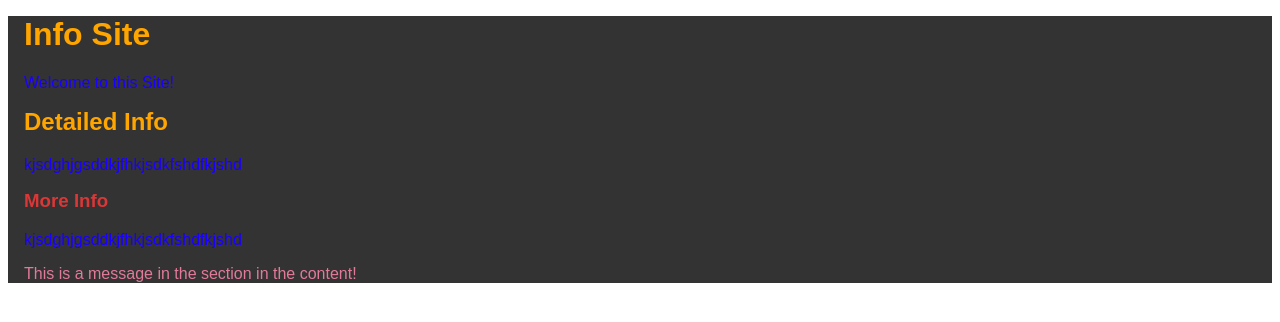
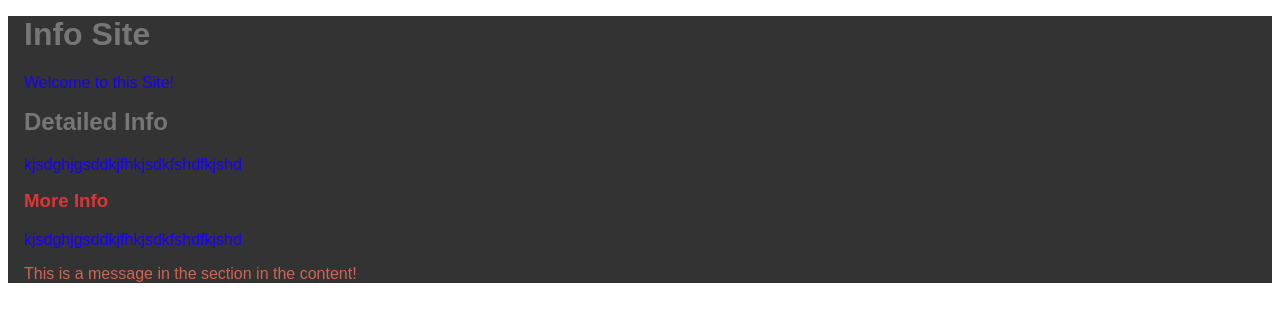
Before and after one commit to Scientific-Research/mk-003-sass-basics, a React (Vite) app: page / in a window 1280 px wide. Shown: the top 322 px of the page. Built offline with nearby package versions, Linux system fonts and the light colour scheme.

Commit message:
warning color with tomato was defined!

```diff
--- a/src/styles/App.scss
+++ b/src/styles/App.scss
@@ -1,4 +1,4 @@
-@use 'variables' as *;
+@use 'variables_conservative' as *;
 
 // $main_font_color: rgb(204, 95, 128);
 div.App {
@@ -29,7 +29,7 @@ div.App {
 
   section.content {
     p {
-      color: $paragraphColorInContent;
+      color:$warningColor ;
     }
   }
 }
--- a/src/styles/_variables.scss
+++ b/src/styles/_variables.scss
@@ -2,3 +2,4 @@ $headerColor: orange;
 $headerTopMargin: 1rem;
 $main-font-color: rgb(25, 0, 255);
 $paragraphColorInContent: rgb(226, 122, 154);
+$warningColor:red
--- /dev/null
+++ b/src/styles/_variables_conservative.scss
@@ -0,0 +1,5 @@
+$headerColor: #777;
+$headerTopMargin: 1rem;
+$main-font-color: rgb(25, 0, 255);
+$paragraphColorInContent: #ccc;
+$warningColor:rgb(212, 99, 79)
```
